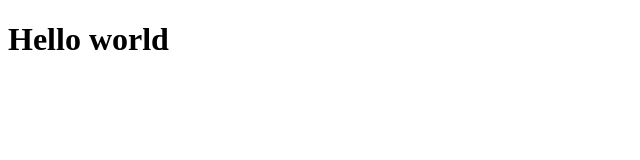
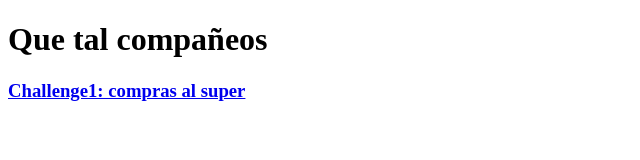
Before and after one commit to giovannylutin/cursoweb, a plain HTML site: page rama-fehler/index.html in a window 1280 px wide. Shown: the whole page, without its empty margins (0-640 px from the left). Drawn offline with Linux system fonts and the light colour scheme.

Commit message:
avance hasta la clase 10 y el reto 1

```diff
--- a/rama-fehler/index.html
+++ b/rama-fehler/index.html
@@ -3,10 +3,13 @@
 <head>
   <meta charset="UTF-8">
   <meta name="viewport" content="width=device-width, initial-scale=1.0">
-  <title>Document</title>
+  <title>Index para avances</title>
 </head>
 <body>
-  <h1>Hello world</h1>
+  <h1>Que tal compañeos</h1>
+  <h3>
+    <a href="./reto1.html">Challenge1: compras al super</a>
+  </h3>
 
 </body>
 </html>
```
